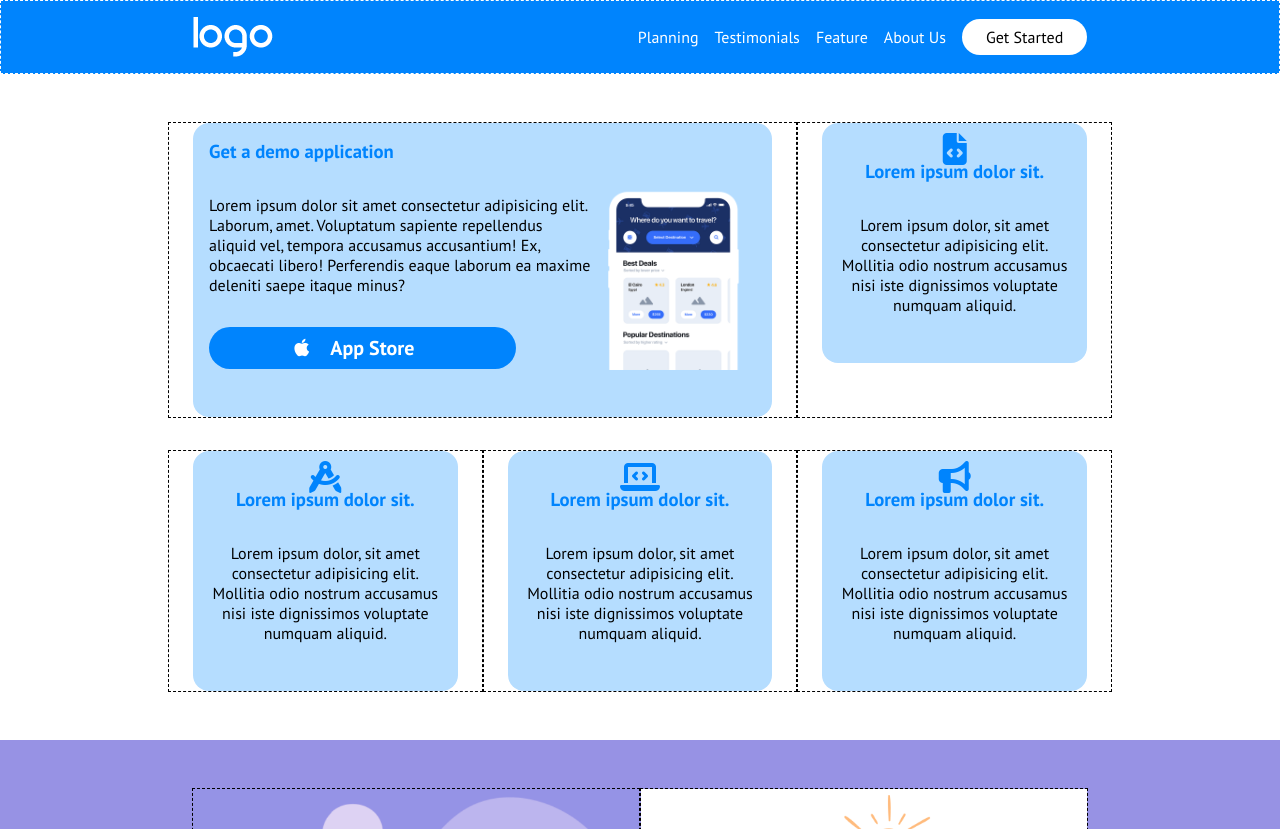
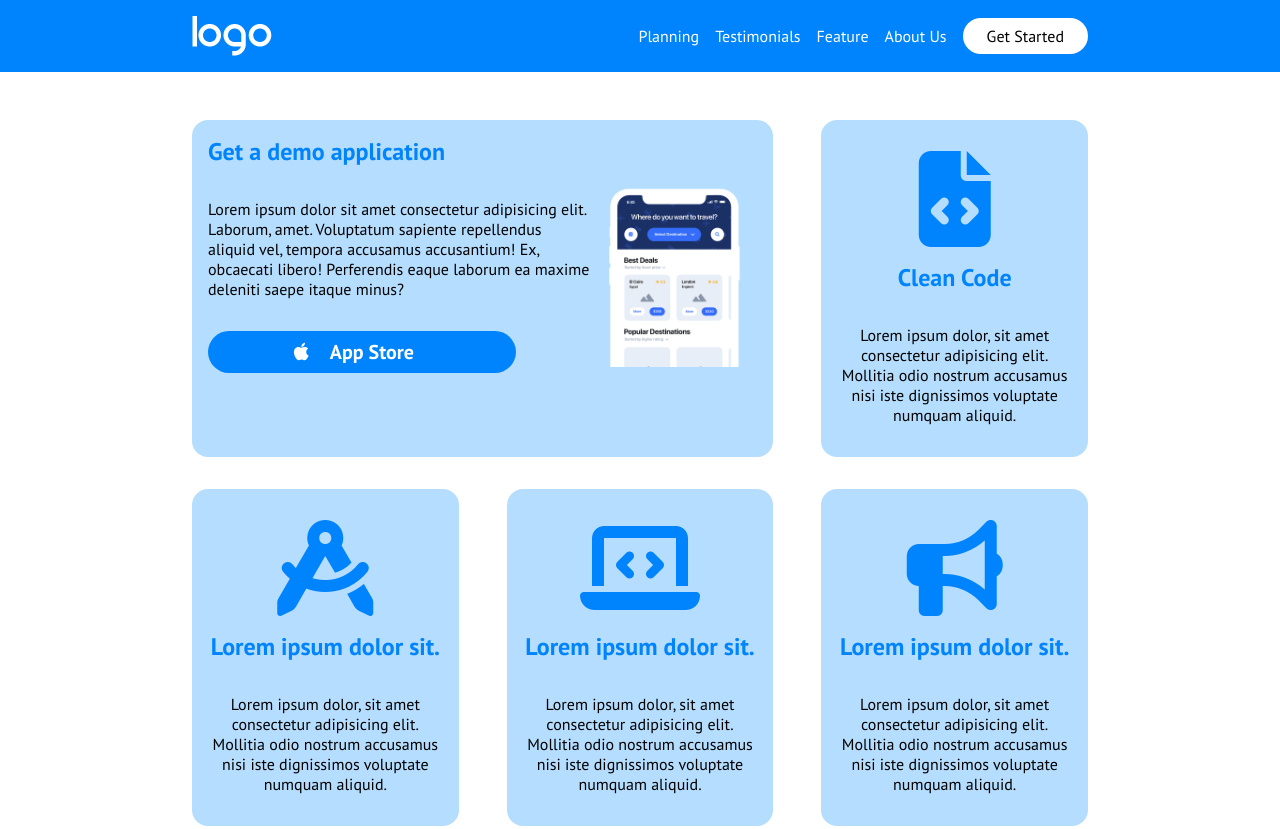
Before and after one commit to DaniloSalerno/htmlcss-responsive-layout, a plain HTML site: page index.html in a window 1280 px wide. Shown: the top 829 px of the page. Drawn offline with Linux system fonts and the light colour scheme.

Commit message:
section #application complete

```diff
--- a/assets/css/style.css
+++ b/assets/css/style.css
@@ -66,8 +66,9 @@ img {
 
 #application .card {
     background-color: var(--sr-primary-light);
-    padding: 1rem;
+    padding: 1rem 1rem 0 1rem;
     border-radius: 1rem;
+    height: 100%;
 }
  #application .row {
     margin: 0 -1.5rem;
@@ -75,6 +76,7 @@ img {
 
 #application .col-12 {
     padding: 0 1.5rem;
+    margin: 1rem 0;
 }
 
 
@@ -107,6 +109,14 @@ img {
     padding: 0 1rem;
 }
 
+#application .col-4-md .icon {
+    padding: 2rem 0;
+    font-size: 3rem;
+}
+
+#application h3 {
+    font-size: 1.5rem;
+}
 
 
 
@@ -300,7 +310,6 @@ img {
 .debug .col-12 {
     min-height: 200px;
     border: 1px dashed;
-    margin: 1rem 0;
 }
 
 
--- a/index.html
+++ b/index.html
@@ -15,7 +15,7 @@
             rel="stylesheet">
         <link rel="stylesheet" href="./assets/css/style.css">
     </head>
-    <body class="debug">
+    <body class="">
 
         <header>
             <div class="container-centered-sm container-centered-lg">
@@ -108,7 +108,7 @@
                                     <i class="fa-solid fa-file-code fa-2xl"></i>
                                 </div>
 
-                                <h3>Lorem ipsum dolor sit.</h3>
+                                <h3>Clean Code</h3>
 
                                 <p>
                                     Lorem ipsum dolor, sit amet consectetur adipisicing elit. Mollitia odio nostrum accusamus nisi iste dignissimos voluptate numquam aliquid.
```
